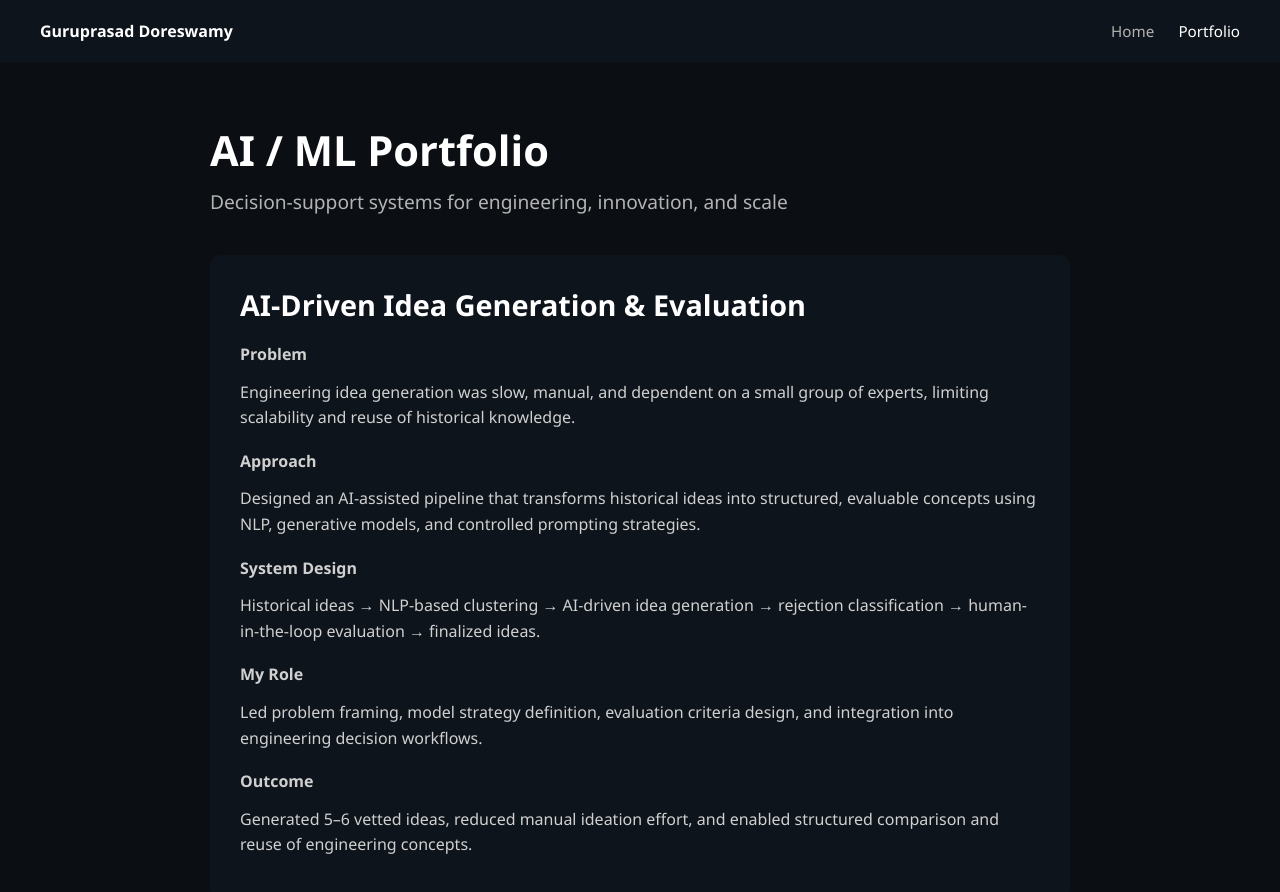
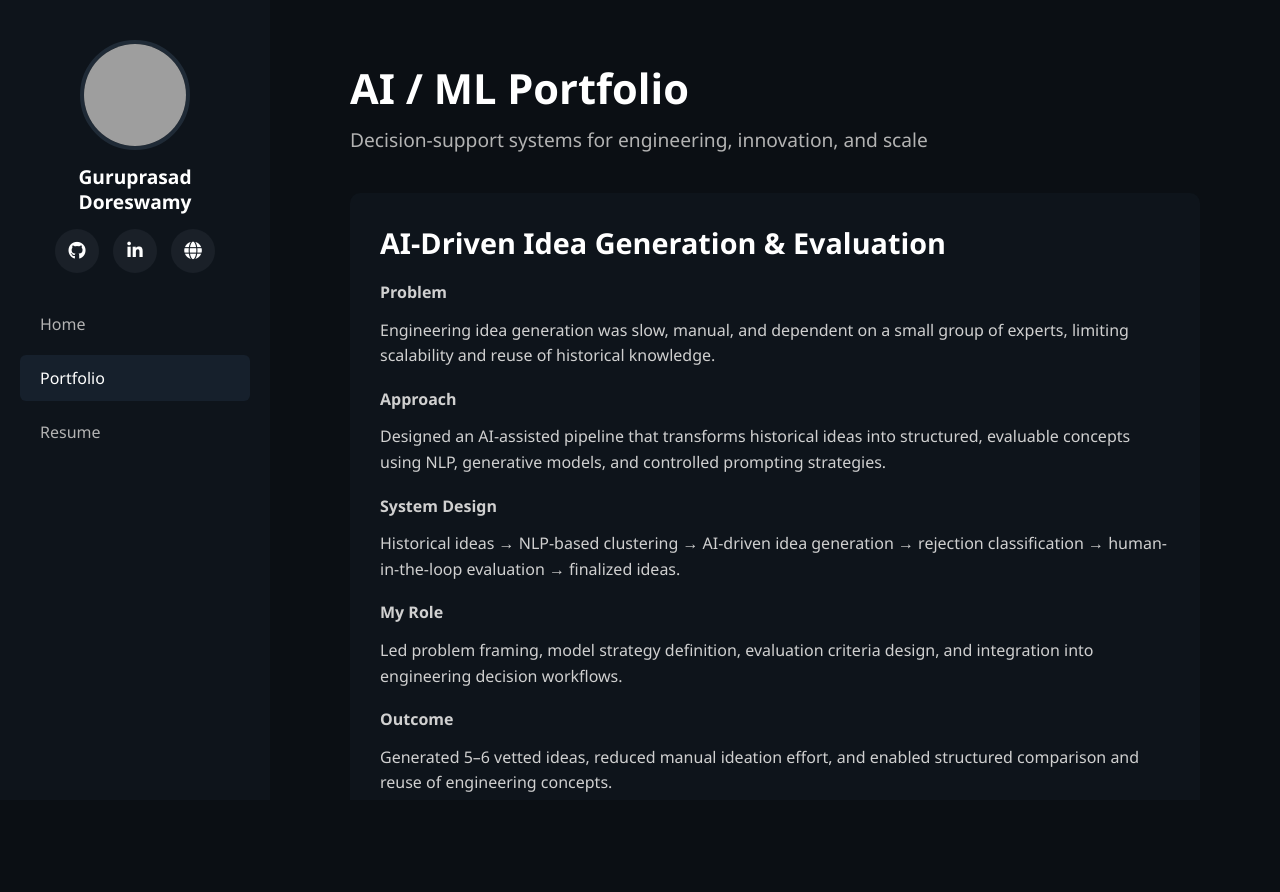
Before and after one commit to GuruDoreswamy/gurudoreswamy.github.io, a plain HTML site: page portfolio.html in a window 1280 px wide. After the commit the page ends 800 px from the top, so only its background shows below. Drawn offline with Linux system fonts and the light colour scheme; grey boxes are pictures that could not be loaded.

Commit message:
Update portfolio.html

```diff
--- a/portfolio.html
+++ b/portfolio.html
@@ -5,11 +5,15 @@
   <title>AI / ML Portfolio | Guruprasad Doreswamy</title>
   <meta name="viewport" content="width=device-width, initial-scale=1.0">
 
+  <!-- Font Awesome for icons -->
+  <link rel="stylesheet"
+        href="https://cdnjs.cloudflare.com/ajax/libs/font-awesome/6.5.1/css/all.min.css">
+
   <style>
     * {
-      box-sizing: border-box;
       margin: 0;
       padding: 0;
+      box-sizing: border-box;
     }
 
     body {
@@ -18,42 +22,93 @@
       color: #ffffff;
     }
 
-    /* ===== Top Navigation ===== */
-    .top-nav {
-      width: 100%;
-      padding: 20px 40px;
+    /* ===== Layout ===== */
+    .layout {
+      display: flex;
+      height: 100vh;
+    }
+
+    /* ===== Sidebar (SAME AS INDEX) ===== */
+    .sidebar {
+      width: 270px;
       background: #0e141b;
+      padding: 40px 20px;
       display: flex;
-      justify-content: space-between;
+      flex-direction: column;
       align-items: center;
     }
 
-    .top-nav a {
-      color: #b3b3b3;
-      text-decoration: none;
-      font-size: 0.95em;
-      margin-left: 20px;
+    .profile-pic {
+      width: 110px;
+      height: 110px;
+      border-radius: 50%;
+      border: 4px solid #1f2a36;
+      margin-bottom: 15px;
+      object-fit: cover;
     }
 
-    .top-nav a:hover,
-    .top-nav a.active {
+    .sidebar h2 {
+      font-size: 1.2em;
+      margin-bottom: 14px;
+      text-align: center;
+      line-height: 1.3;
+    }
+
+    /* ===== Social Icons ===== */
+    .social-icons {
+      display: flex;
+      gap: 14px;
+      margin-bottom: 28px;
+    }
+
+    .social-icons a {
+      width: 44px;
+      height: 44px;
+      background: #1a2028;
+      border-radius: 50%;
+      display: flex;
+      align-items: center;
+      justify-content: center;
+      color: #ffffff;
+      text-decoration: none;
+      font-size: 1.1em;
+      transition: all 0.25s ease;
+    }
+
+    .social-icons a:hover {
+      background: #4f83cc;
+      transform: translateY(-2px);
+    }
+
+    /* ===== Menu ===== */
+    .menu {
+      width: 100%;
+    }
+
+    .menu a {
+      display: block;
+      width: 100%;
+      padding: 12px 20px;
+      margin-bottom: 8px;
+      text-decoration: none;
+      color: #b3b3b3;
+      border-radius: 6px;
+    }
+
+    .menu a.active,
+    .menu a:hover {
+      background: #16202c;
       color: #ffffff;
     }
 
-    .brand {
-      font-weight: 600;
-      font-size: 1em;
-      color: #ffffff;
+    /* ===== Content Area (Right Side) ===== */
+    .content {
+      flex: 1;
+      padding: 60px 80px;
+      overflow-y: auto;
     }
 
-    /* ===== Page Container ===== */
-    .container {
-      max-width: 900px;
-      margin: 60px auto;
-      padding: 0 20px;
-    }
-
-    h1 {
+    .content h1 {
       font-size: 2.6em;
       margin-bottom: 10px;
     }
@@ -90,12 +145,13 @@
     }
 
     /* ===== Responsive ===== */
-    @media (max-width: 768px) {
-      .top-nav {
-        padding: 15px 20px;
+    @media (max-width: 900px) {
+      .sidebar {
+        display: none;
       }
-      h1 {
-        font-size: 2.2em;
+
+      .content {
+        padding: 40px 20px;
       }
     }
   </style>
@@ -103,17 +159,37 @@
 
 <body>
 
-<!-- ===== Navigation ===== -->
-<header class="top-nav">
-  <div class="brand">Guruprasad Doreswamy</div>
-  <nav>
+<div class="layout">
+
+  <!-- ===== Sidebar ===== -->
+  <aside class="sidebar">
+    <img src="assets/profile.jpg"
+         class="profile-pic"
+         alt="Profile photo">
+
+    <h2>Guruprasad Doreswamy</h2>
+
+    <div class="social-icons">
+      <a href="https://github.com/gurudoreswamy" target="_blank" aria-label="GitHub">
+        <i class="fab fa-github"></i>
+      </a>
+      <a href="https://linkedin.com/in/yourprofile" target="_blank" aria-label="LinkedIn">
+        <i class="fab fa-linkedin-in"></i>
+      </a>
+      <a href="https://yourwebsite.com" target="_blank" aria-label="Website">
+        <i class="fas fa-globe"></i>
+      </a>
+    </div>
+
+    <nav class="menu">
       <a href="index.html">Home</a>
       <a href="portfolio.html" class="active">Portfolio</a>
+      <a href="resume.html">Resume</a>
     </nav>
-</header>
+  </aside>
 
-<!-- ===== Content ===== -->
-<div class="container">
+  <!-- ===== Portfolio Content ===== -->
+  <main class="content">
 
     <h1>AI / ML Portfolio</h1>
     <p class="subtitle">
@@ -156,6 +232,8 @@
       </p>
     </div>
 
+  </main>
+
 </div>
 
 </body>
```
Lines whose indentation alone changed are shown as unchanged.
